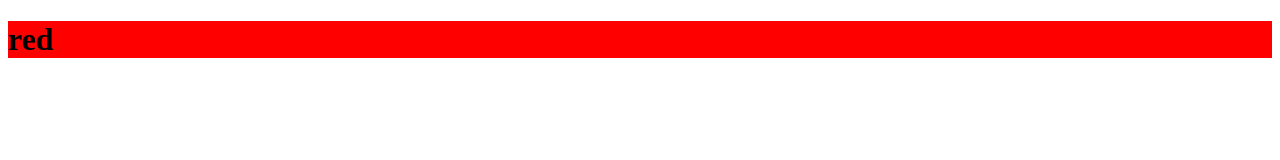
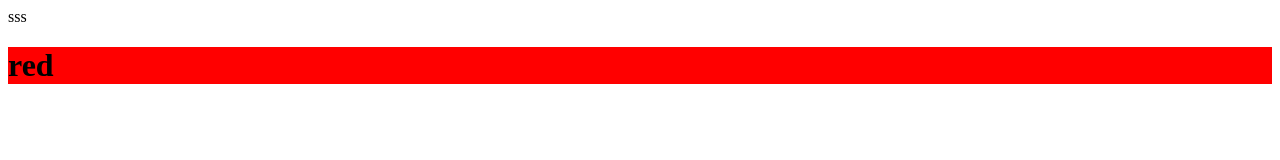
Before and after one commit to sergiojaa/gitUpload, a website: page index.html in a window 1280 px wide. Drawn offline with Linux system fonts and the light colour scheme.

Commit message:
Update index.html

```diff
--- a/index.html
+++ b/index.html
@@ -6,7 +6,7 @@
     <meta name="viewport" content="width=device-width, initial-scale=1.0">
     <title>Document</title>
 </head>
-<body>
+<body>sss
     <h1>red</h1>
     <script src="index.js"></script>
 </body>
```
